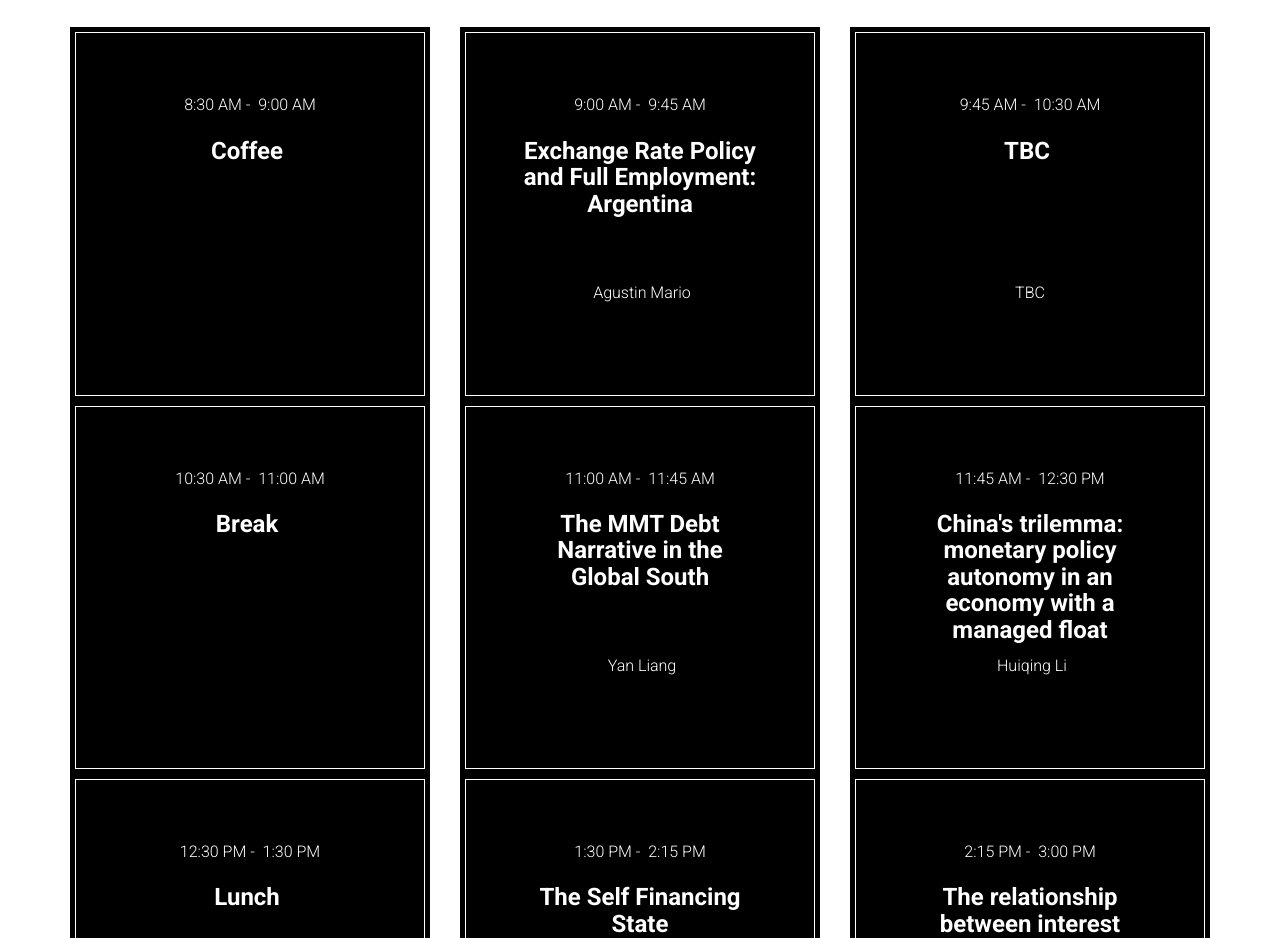
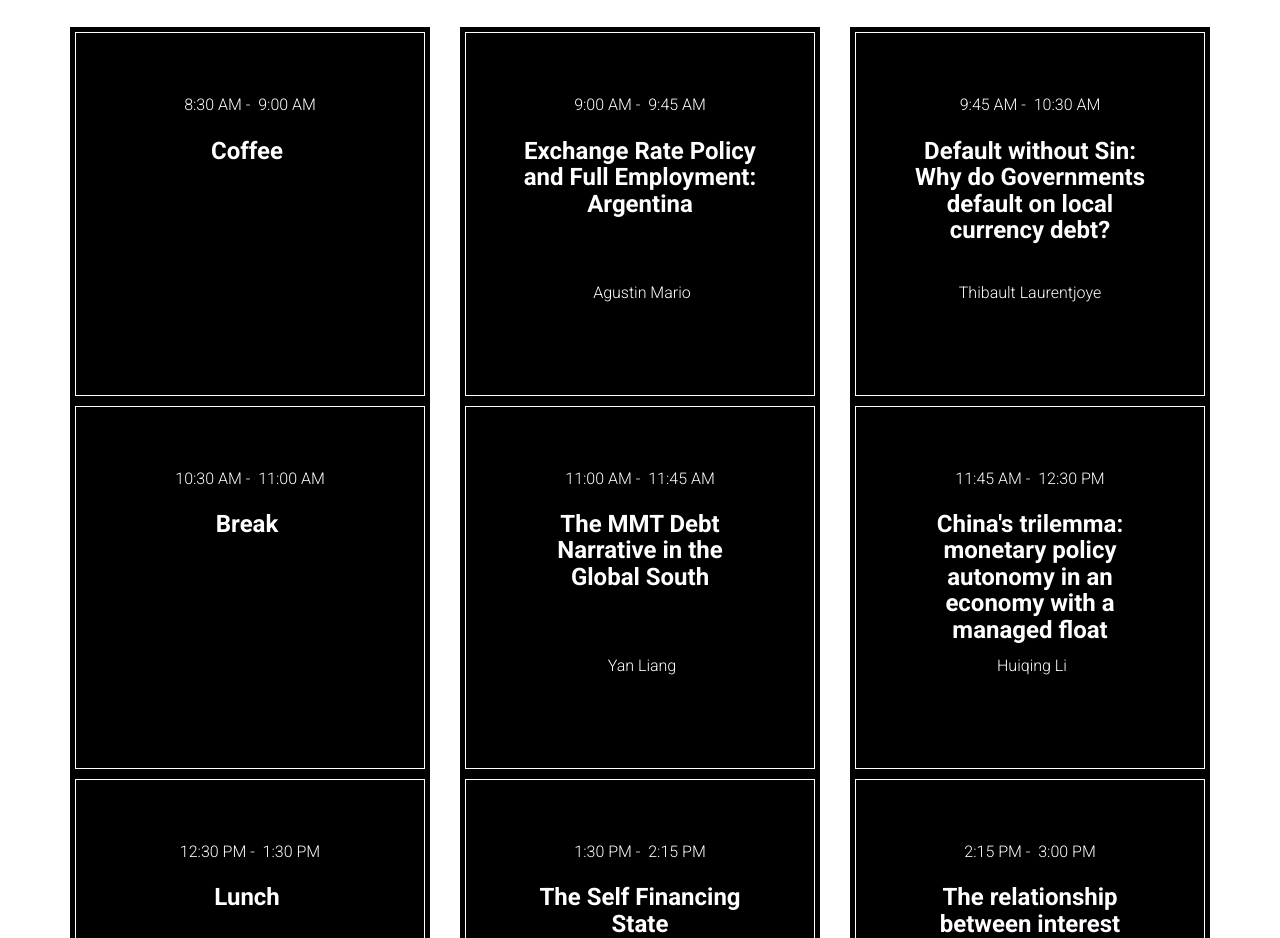
Before and after one commit to ukmmt/conference2024, a website: page index.html in a window 1280 px wide. Shown: the part 5840-6778 px from the top of the page. Drawn offline with Linux system fonts and the light colour scheme; files whose address does not match are found by name.

Commit message:
Update schedule

```diff
--- a/index.html
+++ b/index.html
@@ -423,7 +423,7 @@
 <time datetime="2024-07-15T17:00:00+01:00">5:00 PM</time></div><h3>The 8th Deadly<br/>Innocent Fraud<br/>&nbsp;<br/>&nbsp;<br/>&nbsp;<br/></h3><p> Warren Mosler</p></div></div></div></div><div class="row"><div class="col-md-12"><h3 class="section-title"></h3></div></div><div class="row"><div class="col-md-12"><h3 class="section-title">Tuesday July 16, 2024</h3></div></div><div class="row"><div class="col-md-4 col-sm-6"><div class="schedule-box"><div class="panel-body"><div class="time"><time datetime="2024-07-16T08:30:00+01:00">8:30 AM</time>&nbsp;-&nbsp;
 <time datetime="2024-07-16T09:00:00+01:00">9:00 AM</time></div><h3>Coffee&nbsp;<br/>&nbsp;<br/>&nbsp;<br/>&nbsp;<br/>&nbsp;<br/></h3><p>&nbsp;</p></div></div></div><div class="col-md-4 col-sm-6"><div class="schedule-box"><div class="panel-body"><div class="time"><time datetime="2024-07-16T09:00:00+01:00">9:00 AM</time>&nbsp;-&nbsp;
 <time datetime="2024-07-16T09:45:00+01:00">9:45 AM</time></div><h3>Exchange Rate Policy<br/>and Full Employment:<br/>Argentina<br/>&nbsp;<br/>&nbsp;<br/></h3><p> Agustin Mario</p></div></div></div><div class="col-md-4 col-sm-6"><div class="schedule-box"><div class="panel-body"><div class="time"><time datetime="2024-07-16T09:45:00+01:00">9:45 AM</time>&nbsp;-&nbsp;
-<time datetime="2024-07-16T10:30:00+01:00">10:30 AM</time></div><h3>TBC&nbsp;<br/>&nbsp;<br/>&nbsp;<br/>&nbsp;<br/>&nbsp;<br/></h3><p>TBC</p></div></div></div><div class="col-md-4 col-sm-6"><div class="schedule-box"><div class="panel-body"><div class="time"><time datetime="2024-07-16T10:30:00+01:00">10:30 AM</time>&nbsp;-&nbsp;
+<time datetime="2024-07-16T10:30:00+01:00">10:30 AM</time></div><h3>Default without Sin:<br/>Why do Governments<br/>default on local<br/>currency debt?<br/>&nbsp;<br/></h3><p>Thibault Laurentjoye</p></div></div></div><div class="col-md-4 col-sm-6"><div class="schedule-box"><div class="panel-body"><div class="time"><time datetime="2024-07-16T10:30:00+01:00">10:30 AM</time>&nbsp;-&nbsp;
 <time datetime="2024-07-16T11:00:00+01:00">11:00 AM</time></div><h3>Break&nbsp;<br/>&nbsp;<br/>&nbsp;<br/>&nbsp;<br/>&nbsp;<br/></h3><p>&nbsp;</p></div></div></div><div class="col-md-4 col-sm-6"><div class="schedule-box"><div class="panel-body"><div class="time"><time datetime="2024-07-16T11:00:00+01:00">11:00 AM</time>&nbsp;-&nbsp;
 <time datetime="2024-07-16T11:45:00+01:00">11:45 AM</time></div><h3>The MMT Debt<br/>Narrative in the<br/>Global South<br/>&nbsp;<br/>&nbsp;<br/></h3><p> Yan Liang</p></div></div></div><div class="col-md-4 col-sm-6"><div class="schedule-box"><div class="panel-body"><div class="time"><time datetime="2024-07-16T11:45:00+01:00">11:45 AM</time>&nbsp;-&nbsp;
 <time datetime="2024-07-16T12:30:00+01:00">12:30 PM</time></div><h3>China's trilemma:<br/>monetary policy<br/>autonomy in an<br/>economy with a<br/>managed float<br/></h3><p> Huiqing Li</p></div></div></div><div class="col-md-4 col-sm-6"><div class="schedule-box"><div class="panel-body"><div class="time"><time datetime="2024-07-16T12:30:00+01:00">12:30 PM</time>&nbsp;-&nbsp;
```
